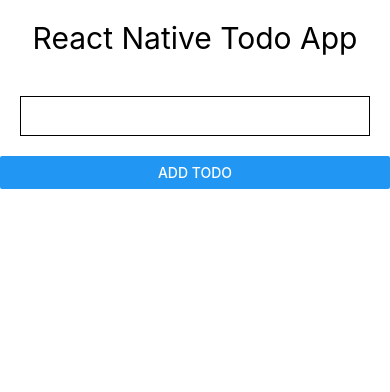
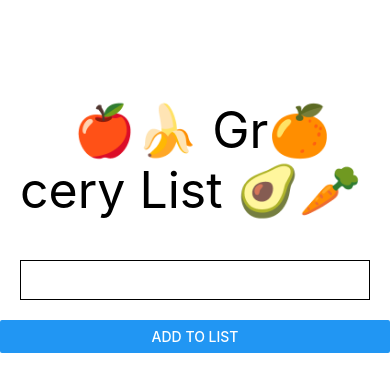
Before and after one commit to jasmith188/budget-expense, a React Native app: screen / in a window 390 px wide. Shown: the top 392 px of the page. Built offline with nearby package versions, Linux system fonts and the light colour scheme.

Commit message:
change button

```diff
--- a/App.js
+++ b/App.js
@@ -7,7 +7,6 @@ import {
   Text,
   TextInput,
   Button,
-  ScrollView,
 } from 'react-native';
 import Todo from './Todo';
 
@@ -23,20 +22,21 @@ const App = () => {
   return (
     <SafeAreaView>
       <View>
-        <Text style={styles.titleText}>React Native Todo App</Text>
+        <Text style={styles.titleText}> 🍎🍌 Gr🍊cery List 🥑🥕   </Text>
       </View>
-      <ScrollView>
+      <View>
       {todos.map((todo) => (
+
         <Todo style={styles.todoText} title={todo} />
       ))}
-      </ScrollView>
+      </View>
 
       <TextInput
         style={styles.todoInput}
         value={input}
         onChangeText={(text) => setInput(text)}
       />
-      <Button style={styles.button} title="Add TODO" onPress={addTodo} />
+      <Button style={styles.appButtonText} title="Add To List" onPress={addTodo} />
     </SafeAreaView>
   );
 };
@@ -49,16 +49,19 @@ const styles = StyleSheet.create({
     borderWidth: 1,
   },
   titleText: {
-    fontSize: 30,
+    paddingTop: 80,
+    fontSize: 50,
     margin: 20,
     textAlign: 'center'
   },
   todoText: {
-    margin: 20
+    textAlign: 'center'
   },
-  button: {
-    width: '50%'
+  appButtonText: {
+    // textTransform: 'none'
+    fontWeight: "bold"
   }
+
 });
 
 export default App;
```
Also changed, not shown: AppButton.js (added, +16 -0 lines).
